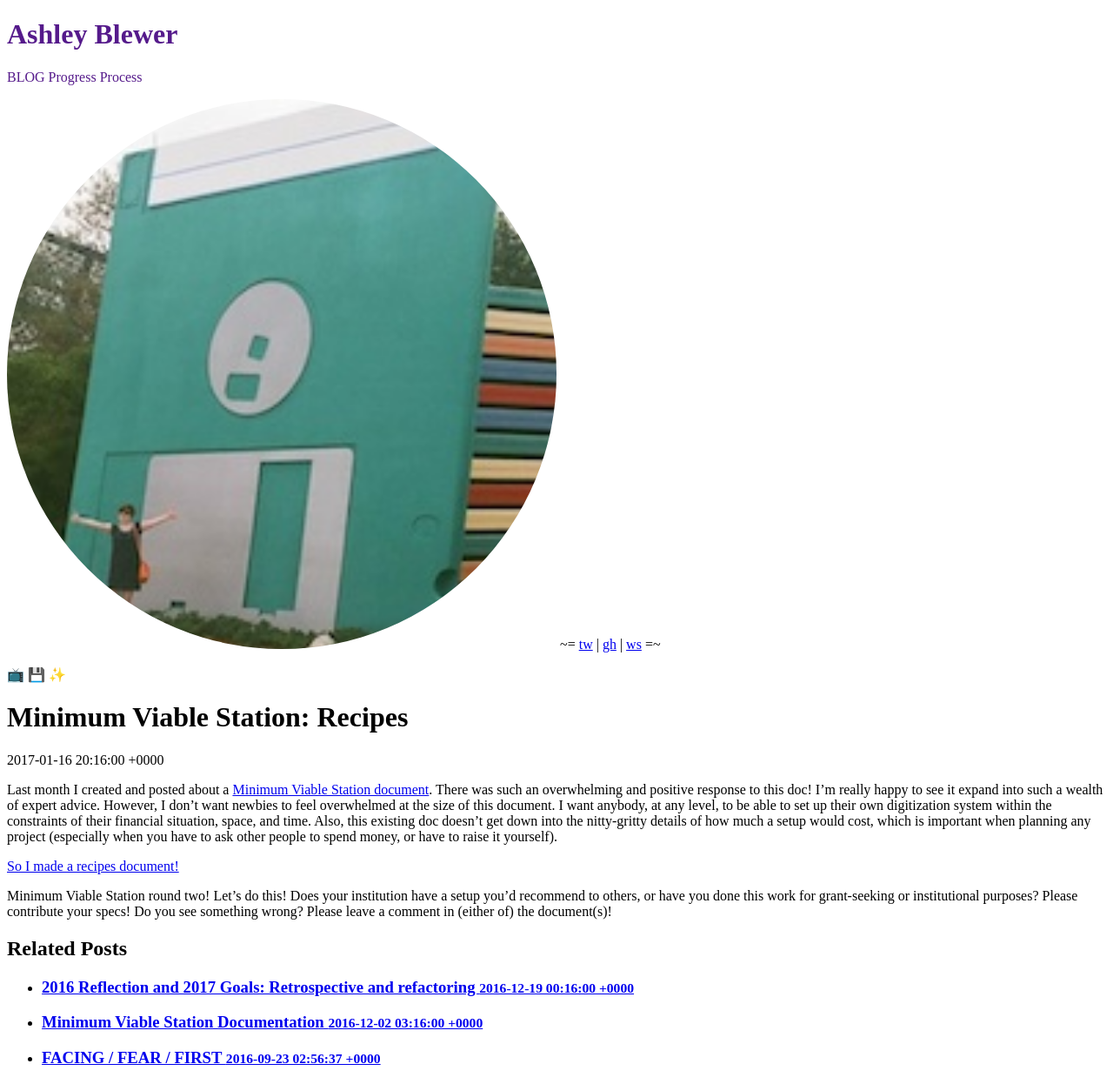
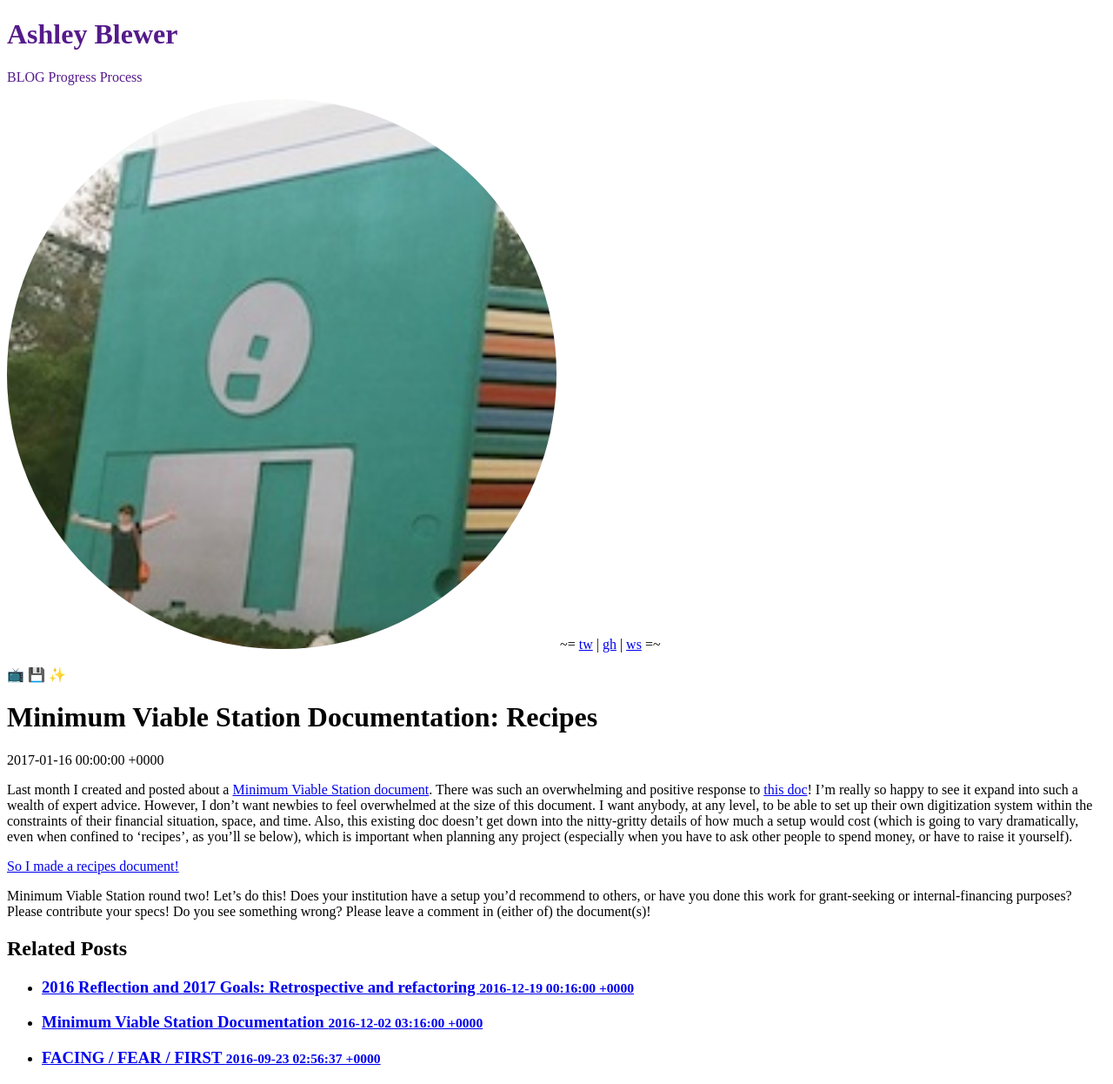
Before and after one commit to ablwr/ablwr.github.io, a Jekyll site: the page built from _posts/2017-01-16-minimum-viable-digitization-station-recipes.markdown, in a window 1280 px wide. Shown: the whole page at 87% size. Built offline with Jekyll 4.4.1, drawn with Linux system fonts in a browser that asks for light colours.

Commit message:
few more adjustments to MVS:R

```diff
--- a/_posts/2017-01-16-minimum-viable-digitization-station-recipes.markdown
+++ b/_posts/2017-01-16-minimum-viable-digitization-station-recipes.markdown
@@ -1,11 +1,11 @@
 ---
 layout: post
-title: "Minimum Viable Station: Recipes"
-date: 2017-01-16 16:16:00 -0400
+title: "Minimum Viable Station Documentation: Recipes"
+date: 2017-01-16
 ---
 
-Last month I created and posted about a [Minimum Viable Station document](http://ablwr.github.io/blog/2016/12/02/minimum-viable-transfer-station-documentation/). There was such an overwhelming and positive response to this doc! I'm really happy to see it expand into such a wealth of expert advice. However, I don't want newbies to feel overwhelmed at the size of this document. I want anybody, at any level, to be able to set up their own digitization system within the constraints of their financial situation, space, and time. Also, this existing doc doesn't get down into the nitty-gritty details of how much a setup would cost, which is important when planning any project (especially when you have to ask other people to spend money, or have to raise it yourself).
+Last month I created and posted about a [Minimum Viable Station document](http://ablwr.github.io/blog/2016/12/02/minimum-viable-transfer-station-documentation/). There was such an overwhelming and positive response to [this doc](https://docs.google.com/document/d/1oJvr8zCMK4A97GF9xYOM0uijDqyNStuwjtZ23yMRkGw)! I'm really so happy to see it expand into such a wealth of expert advice. However, I don't want newbies to feel overwhelmed at the size of this document. I want anybody, at any level, to be able to set up their own digitization system within the constraints of their financial situation, space, and time. Also, this existing doc doesn't get down into the nitty-gritty details of how much a setup would cost (which is going to vary dramatically, even when confined to 'recipes', as you'll se below), which is important when planning any project (especially when you have to ask other people to spend money, or have to raise it yourself).
 
 [So I made a recipes document!](https://docs.google.com/document/d/12aZv3QDCcQSkVmHjmwAgywOgDeV41bt8kAlBhiQ6XZo)
 
-Minimum Viable Station round two! Let's do this! Does your institution have a setup you'd recommend to others, or have you done this work for grant-seeking or institutional purposes? Please contribute your specs! Do you see something wrong? Please leave a comment in (either of) the document(s)!
+Minimum Viable Station round two! Let's do this! Does your institution have a setup you'd recommend to others, or have you done this work for grant-seeking or internal-financing purposes? Please contribute your specs! Do you see something wrong? Please leave a comment in (either of) the document(s)!
```
